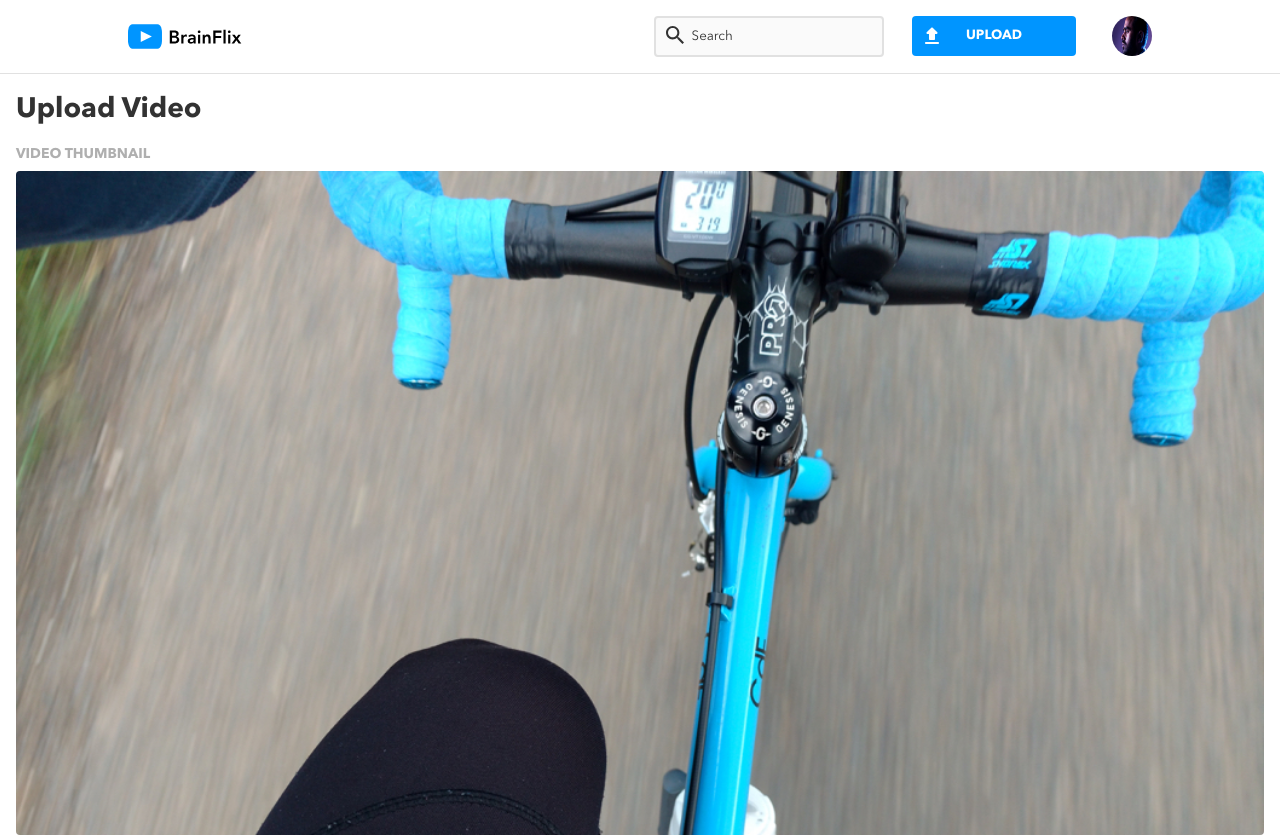
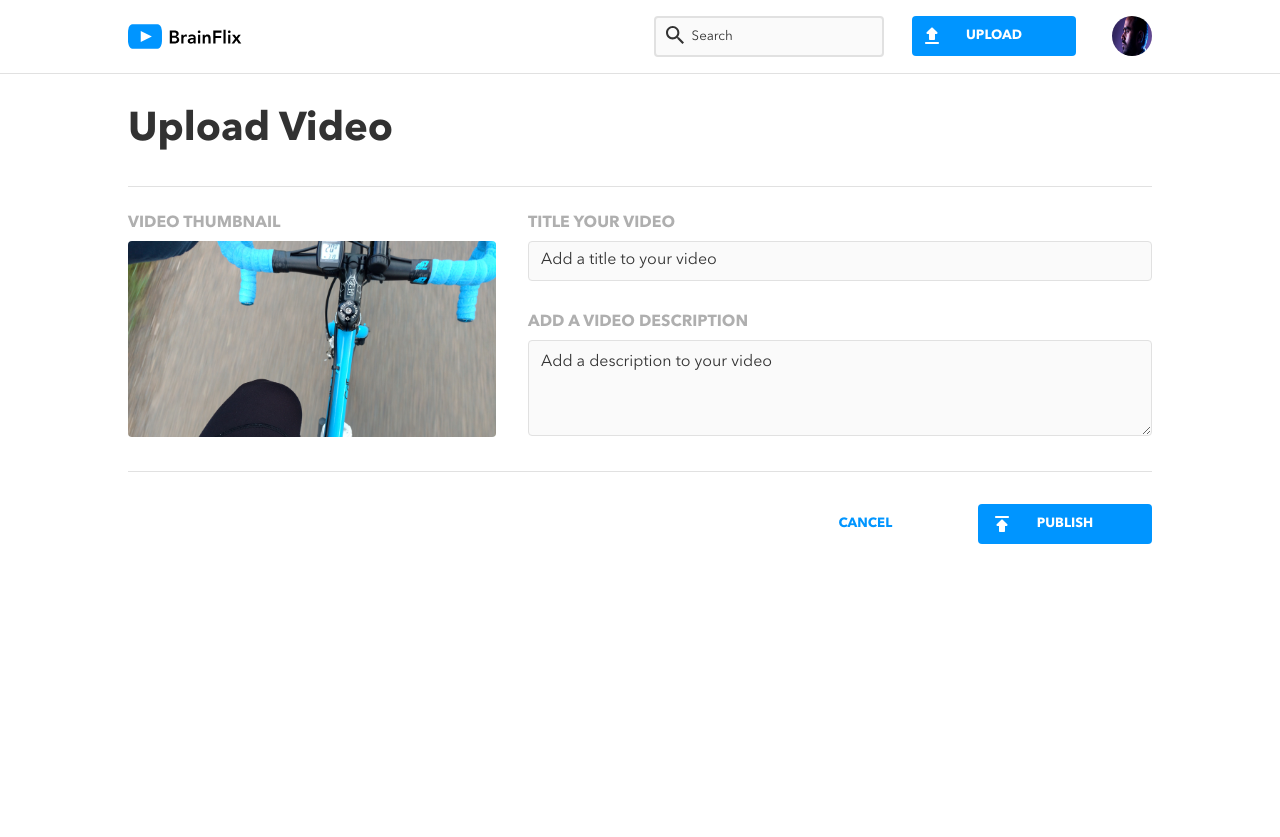
Before and after one commit to aryannaf/iTube, a React (Create React App) app: page /upload in a window 1280 px wide. Shown: the top 837 px of the page. After the commit the page ends 800 px from the top, so only its background shows below. Built offline with nearby package versions, Linux system fonts and the light colour scheme.

Commit message:
Updated upload page styling with tablet and desktop media queries

```diff
--- a/src/components/Header/Header.scss
+++ b/src/components/Header/Header.scss
@@ -8,8 +8,8 @@
     margin: 1rem;
 
     @include tablet {
-        margin-left: 2.25rem;
-        margin-right: 2.25rem;
+        margin-left: 2.5rem;
+        margin-right: 2.5rem;
         flex-direction: row;
     }
 
--- a/src/pages/Upload/Upload.js
+++ b/src/pages/Upload/Upload.js
@@ -7,25 +7,39 @@ import thumbnail from '../../assets/images/Upload-video-preview.jpg';
 
 function Upload() {
 
+    const uploadSuccess = () => {
+        alert("Upload Successful!");
+    }
+
     return (
         <main className="upload">
             <div className="upload__section">
                 <h1 className="upload__title">Upload Video</h1>
                 <form className="upload__form">
+                    <div className="upload__inputs">
+                        <div className="upload__thumbnail">
                             <h4 className="upload__thumbnail-title">VIDEO THUMBNAIL</h4>
                             <img className="upload__thumbnail-image" src={thumbnail} alt="video thumbnail" />
+                        </div>
+                        <div className="upload__form-fields">
                             <h4 className="upload__title-prompt">TITLE YOUR VIDEO</h4>
-                    <input className="upload__title-input" type="text" placeholder="Add a title to your video"></input>
+                            <input className="upload__title-input" type="text" name="title" placeholder="Add a title to your video" required></input>
                             <h4 className="upload__description-title">ADD A VIDEO DESCRIPTION</h4>
-                    <textarea className="upload__description-input" placeholder="Add a description to your video"></textarea>
-                    <NavLink to="/" className="upload__publish-link">
+                            <textarea className="upload__description-input" name="description" placeholder="Add a description to your video" required></textarea>
+                        </div>
+                    </div>
+                    <div className="upload__buttons">
+                        <NavLink to="/" className="upload__publish-link" onClick={() => { uploadSuccess() }} >
                             <button className="upload__publish" type="submit">
                                 <img className="upload__publish-icon" src={publish} alt="publish icon" />
                                 PUBLISH
                             </button>
                         </NavLink>
+                        <NavLink to="/" className="upload__cancel-link">
+                            <button className="upload__cancel">CANCEL</button>
+                        </NavLink>
+                    </div>
                 </form>
-                <button className="upload__cancel">CANCEL</button>
             </div>
         </main>
     )
--- a/src/pages/Upload/Upload.scss
+++ b/src/pages/Upload/Upload.scss
@@ -7,33 +7,92 @@
 
     &__section {
         margin: 0 1rem;
+
+        @include tablet {
+            margin: 0 2.5rem;
+        }
+
+        @include desktop {
+            margin: 0 8rem;
+        }
     }
 
     &__title {
         font-weight: 700;
         font-size: 1.75rem;
         color: $main-text;
+
+        @include tablet {
+            margin-top: 2rem;
+            padding-bottom: 2rem;
+            border-bottom: 1px solid $secondary-background;
+            font-size: 2.5rem;
+        }
     }
 
-    &__form {
+    &__inputs {
 
+        @include desktop {
+            display: flex;
+
+        }
+    }
+
+    &__thumbnail {
+
+        @include desktop {
+            width: 50%;
+            margin-right: 2rem;
+        }
     }
 
     &__thumbnail-title {
         font-size: .88rem;
         color: $secondary-highlight;
         margin-bottom: .5rem;
+
+        @include tablet {
+            margin-top: 2rem;
+            font-size: 1rem;
+        }
+
+        @include desktop {
+            margin-top: 0;
+        }
     }
 
     &__thumbnail-image {
         width: 100%;
         border-radius: 4px;
+
+        @include tablet {
+            width: 60%;
+        }
+
+        @include desktop {
+            width: 23rem;
+        }
+    }
+
+    &__form-fields {
+
+        @include desktop {
+            width: 100%;
+        }
     }
 
     &__title-prompt {
         font-size: .88rem;
         color: $secondary-highlight;
         margin-bottom: .5rem;
+
+        @include tablet {
+            font-size: 1rem;
+        }
+
+        @include desktop {
+            margin-top: 0;
+        }
     }
 
     &__title-input {
@@ -42,11 +101,12 @@
         border: 1px solid $secondary-background;
         background-color: $form-field;
         border-radius: 4px;
-        padding-left: .75rem;
+        padding: .5rem 0 .5rem .75rem;
         box-sizing: border-box;
 
         &::placeholder {
             color: $main-text;
+            font-size: 1rem;
         }
     }
 
@@ -54,6 +114,15 @@
         font-size: .88rem;
         color: $secondary-highlight;
         margin-bottom: .5rem;
+
+        @include tablet {
+            font-size: 1rem;
+            margin-top: 1.5rem;
+        }
+
+        @include desktop {
+            margin-top: 2rem;
+        }
     }
 
     &__description-input {
@@ -68,11 +137,36 @@
 
         &::placeholder {
             color: $main-text;
+            font-size: 1rem;
+        }
+
+        @include tablet {
+            height: 6rem;
         }
     }
 
     &__publish-link {
         padding: 0;
+
+        @include tablet {
+            order: 2;
+            width: 25%;
+        }
+
+        @include desktop {
+            width: 17%;
+        }
+    }
+
+    &__buttons {
+
+        @include tablet {
+            margin-top: 1.75rem;
+            border-top: 1px solid $secondary-background;
+            display: flex;
+            justify-content: flex-end;
+            align-items: center;
+        }
     }
 
     &__publish {
@@ -85,12 +179,32 @@
         color: $primary;
         font-weight: 700;
         margin: 1.25rem 0;
+
+        &:hover {
+            background-color: $button-highlight;
+        }
+
+        @include tablet {
+            margin: 2rem 0;
+        }
     }
 
     &__publish-icon {
         position: absolute;
         left: .75rem;
         bottom: .5rem;
+    }
+
+    &__cancel-link {
+        padding: 0;
+
+        @include tablet {
+            width: 30%;
+        }
+
+        @include desktop {
+            width: 22%;
+        }
     }
 
     &__cancel {
@@ -101,5 +215,14 @@
         border: none;
         background-color: transparent;
         margin-bottom: 1.5rem;
+
+        &:hover {
+            color: $button-highlight;
+        }
+
+        @include tablet {
+            order: 1;
+            margin-bottom: 0;
+        }
     }
 }
```
Lines whose indentation alone changed are shown as unchanged.
